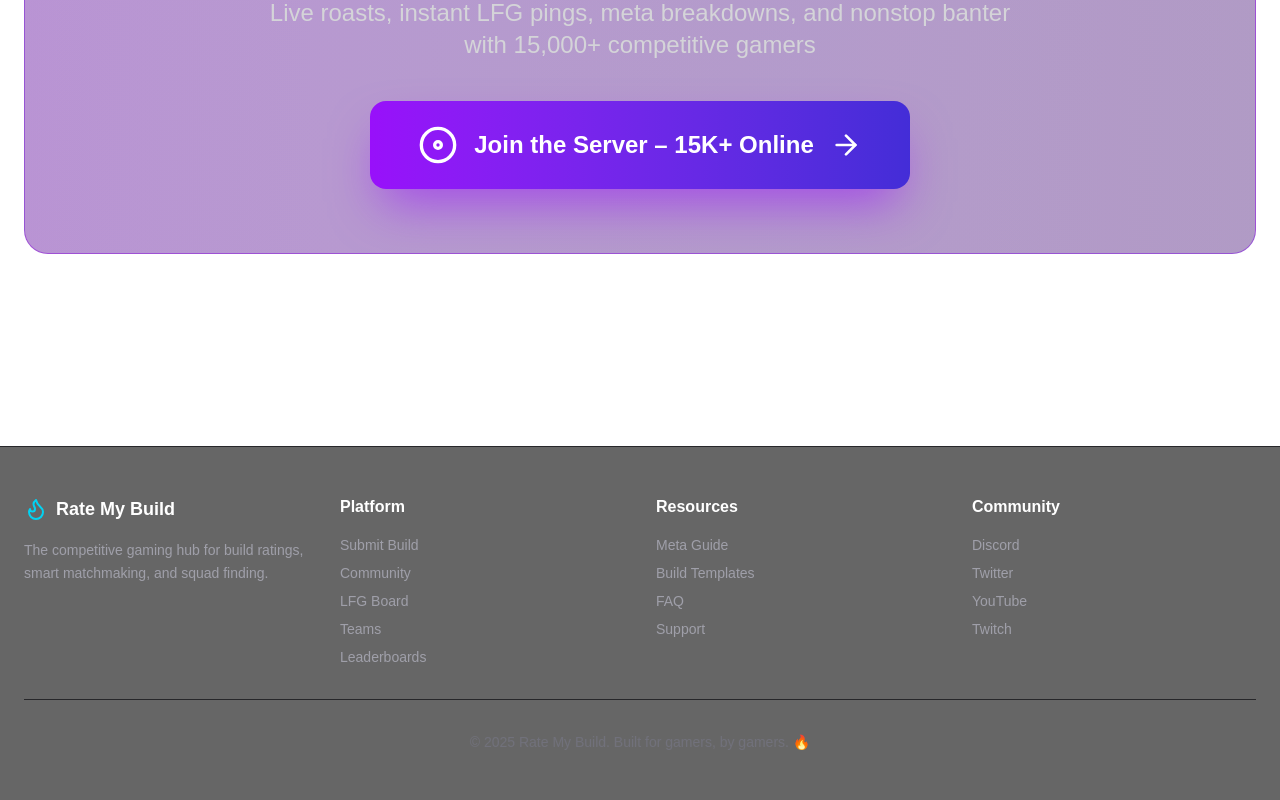
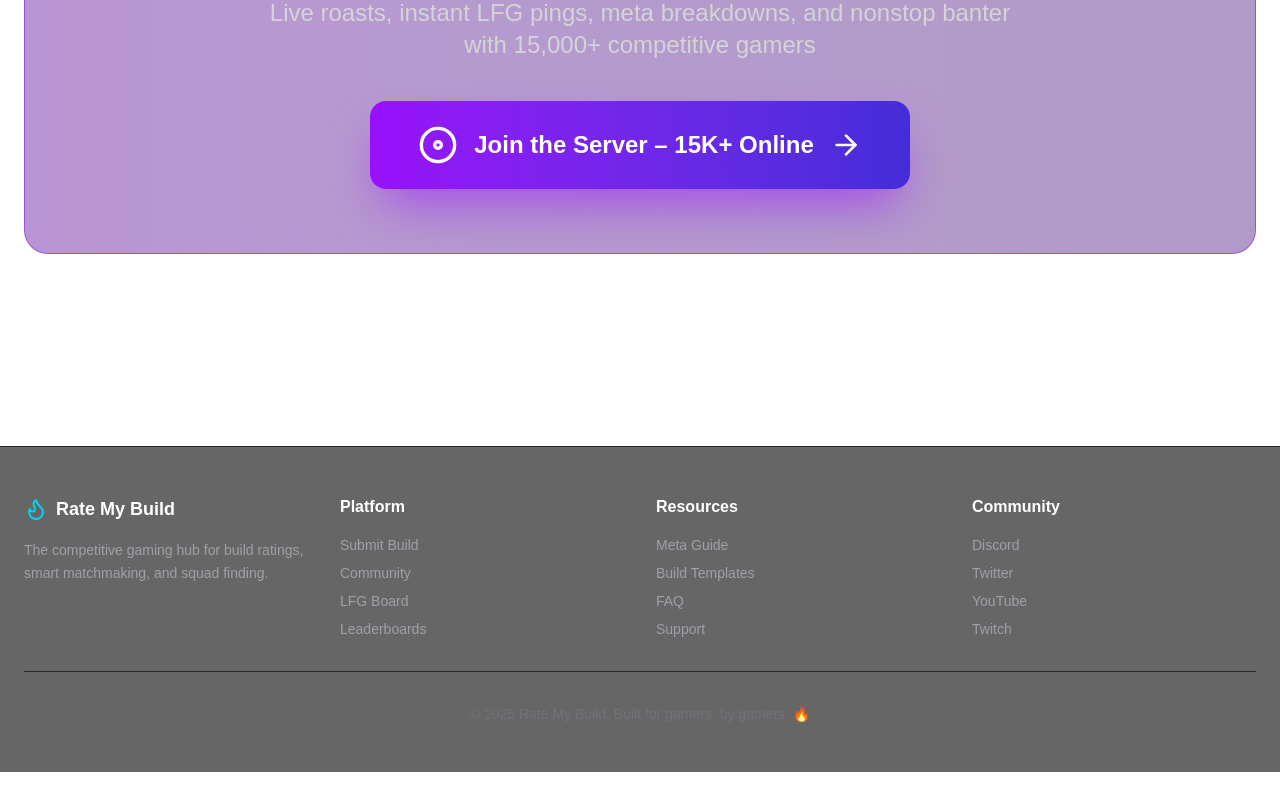
Before and after one commit to g758vqd9zd-maker/rate-my-build, a Next.js app: page / in a window 1280 px wide. Shown: the part 3330-4130 px from the top of the page. After the commit the page ends 4102 px from the top, so only its background shows below. Built offline with nearby package versions, Linux system fonts and the light colour scheme.

Commit message:
Remove broken /teams link from footer (page doesn't exist)

```diff
--- a/src/app/page.tsx
+++ b/src/app/page.tsx
@@ -542,7 +542,6 @@ export default function Home() {
                   <Link href="/submit" className="block hover:text-cyan-400 transition">Submit Build</Link>
                   <Link href="/community" className="block hover:text-cyan-400 transition">Community</Link>
                   <Link href="/lfg" className="block hover:text-cyan-400 transition">LFG Board</Link>
-                  <Link href="/teams" className="block hover:text-cyan-400 transition">Teams</Link>
                   <Link href="/leaderboards" className="block hover:text-cyan-400 transition">Leaderboards</Link>
                 </div>
               </div>
```
